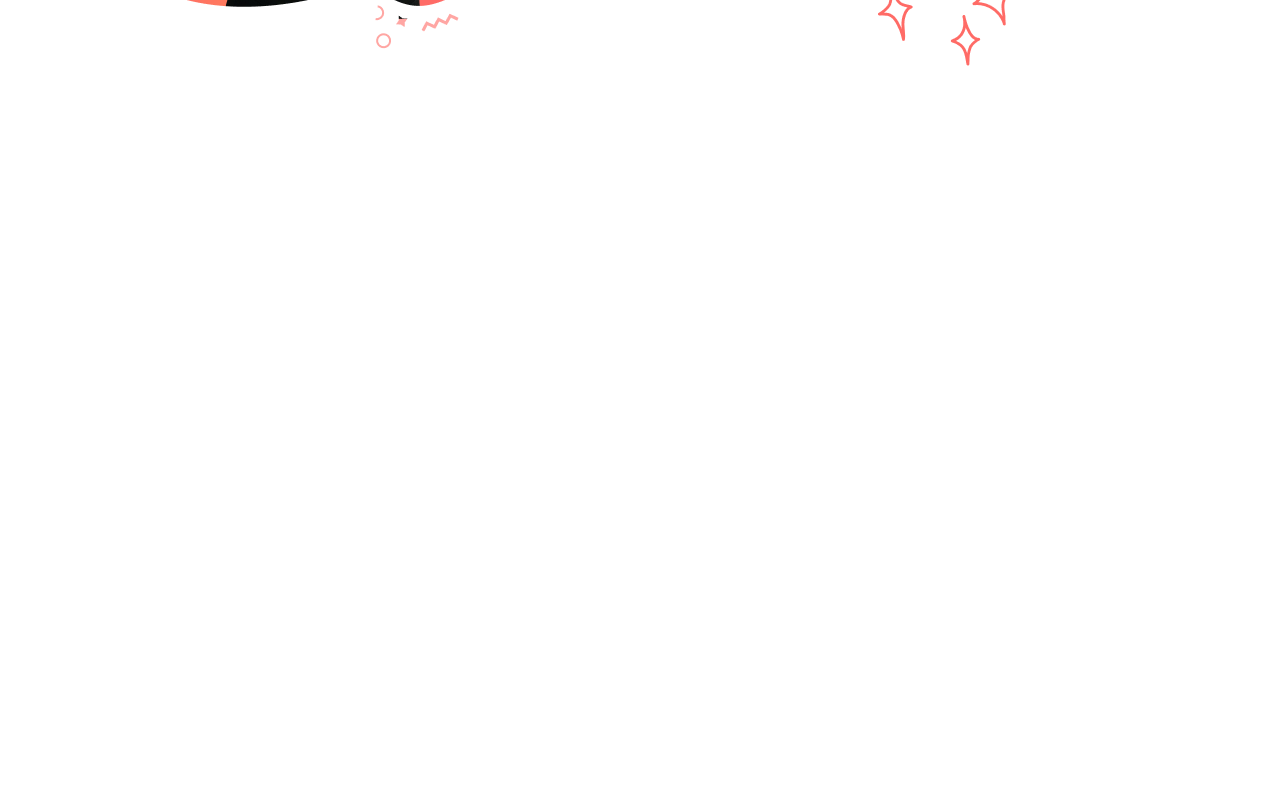
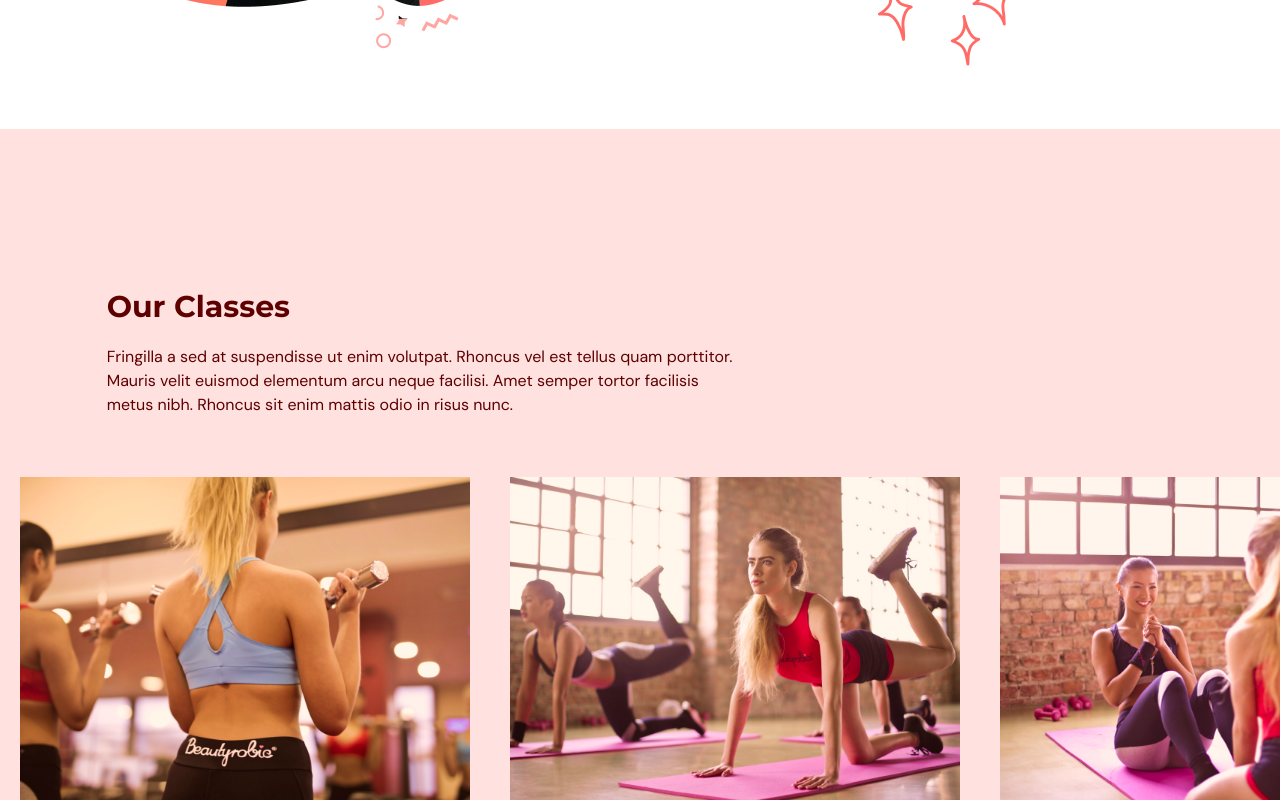
Before and after one commit to fercatico/react-gym-ts-site-01, a React (Vite) app: page / in a window 1280 px wide. Shown: the part 2000-2800 px from the top of the page. Before the commit the page ends 2129 px from the top, so only its background shows below. Built offline with nearby package versions, Linux system fonts and the light colour scheme.

Commit message:
Add OurClasses Page

```diff
--- a/src/App.tsx
+++ b/src/App.tsx
@@ -3,6 +3,7 @@
 import { SelectedPage } from "./shared/types";
 import Home from "@/scenes/home";
 import Benefits from "@/scenes/benefits";
+import OurClasses from "./scenes/ourClasses";
 
 function App() {
   const [selectedPage, setSelectedPage] = useState<SelectedPage>(
@@ -36,6 +37,7 @@
       />
       <Home setSelectedPage={setSelectedPage} />
       <Benefits setSelectedPage={setSelectedPage} />
+      <OurClasses setSelectedPage={setSelectedPage}></OurClasses>
     </div>
   );
 }
--- a/src/scenes/navbar/index.tsx
+++ b/src/scenes/navbar/index.tsx
@@ -1,4 +1,4 @@
-import React, { useState } from "react";
+import { useState } from "react";
 import { Bars3Icon, XMarkIcon } from "@heroicons/react/24/solid";
 import Logo from "@/assets/Logo.png";
 import Link from "./Link";
@@ -12,18 +12,23 @@
   setSelectedPage: (value: SelectedPage) => void;
 };
 
-const NavBar = ({ isTopOfPage, selectedPage, setSelectedPage }: Props) => {
+const Navbar = ({ isTopOfPage, selectedPage, setSelectedPage }: Props) => {
   const flexBetween = "flex items-center justify-between";
   const [isMenuToggled, setIsMenuToggled] = useState<boolean>(false);
-  const isAboveMediumScreens = useMediaQuery("(min-width: 1060px");
+  const isAboveMediumScreens = useMediaQuery("(min-width: 1060px)");
   const navbarBackground = isTopOfPage ? "" : "bg-primary-100 drop-shadow";
 
   return (
     <nav>
-      <div className={`${navbarBackground} ${flexBetween} fixed top-0 z-30 w-full py-6`}>
+      <div
+        className={`${navbarBackground} ${flexBetween} fixed top-0 z-30 w-full py-6`}
+      >
         <div className={`${flexBetween} mx-auto w-5/6`}>
           <div className={`${flexBetween} w-full gap-16`}>
+            {/* LEFT SIDE */}
             <img alt="logo" src={Logo} />
+
+            {/* RIGHT SIDE */}
             {isAboveMediumScreens ? (
               <div className={`${flexBetween} w-full`}>
                 <div className={`${flexBetween} gap-8 text-sm`}>
@@ -38,7 +43,7 @@
                     setSelectedPage={setSelectedPage}
                   />
                   <Link
-                    page="Our classes"
+                    page="Our Classes"
                     selectedPage={selectedPage}
                     setSelectedPage={setSelectedPage}
                   />
@@ -51,7 +56,7 @@
                 <div className={`${flexBetween} gap-8`}>
                   <p>Sign In</p>
                   <ActionButton setSelectedPage={setSelectedPage}>
-                    Become a member
+                    Become a Member
                   </ActionButton>
                 </div>
               </div>
@@ -66,7 +71,8 @@
           </div>
         </div>
       </div>
-      {/* MOBILE MENU */}
+
+      {/* MOBILE MENU MODAL */}
       {!isAboveMediumScreens && isMenuToggled && (
         <div className="fixed right-0 bottom-0 z-40 h-full w-[300px] bg-primary-100 drop-shadow-xl">
           {/* CLOSE ICON */}
@@ -75,6 +81,7 @@
               <XMarkIcon className="h-6 w-6 text-gray-400" />
             </button>
           </div>
+
           {/* MENU ITEMS */}
           <div className="ml-[33%] flex flex-col gap-10 text-2xl">
             <Link
@@ -88,7 +95,7 @@
               setSelectedPage={setSelectedPage}
             />
             <Link
-              page="Our classes"
+              page="Our Classes"
               selectedPage={selectedPage}
               setSelectedPage={setSelectedPage}
             />
@@ -104,4 +111,4 @@
   );
 };
 
-export default NavBar;
+export default Navbar;
--- /dev/null
+++ b/src/scenes/ourClasses/Class.tsx
@@ -0,0 +1,24 @@
+type Props = {
+  name: string;
+  description?: string;
+  image: string;
+};
+
+const Class = ({ name, description, image }: Props) => {
+  const overlayStyles = `p-5 absolute z-30 flex
+    h-[380px] w-[450px] flex-col items-center justify-center
+    whitespace-normal bg-primary-500 text-center text-white
+    opacity-0 transition duration-500 hover:opacity-90`;
+
+  return (
+    <li className="relative mx-5 inline-block h-[380px] w-[450px]">
+      <div className={overlayStyles}>
+        <p className="text-2xl">{name}</p>
+        <p className="mt-5">{description}</p>
+      </div>
+      <img alt={`${image}`} src={image} />
+    </li>
+  );
+};
+
+export default Class;
--- /dev/null
+++ b/src/scenes/ourClasses/index.tsx
@@ -0,0 +1,95 @@
+import { ClasstType, SelectedPage } from "@/shared/types";
+import image1 from "@/assets/image1.png";
+import image2 from "@/assets/image2.png";
+import image3 from "@/assets/image3.png";
+import image4 from "@/assets/image4.png";
+import image5 from "@/assets/image5.png";
+import image6 from "@/assets/image6.png";
+import { motion } from "framer-motion";
+import Htext from "@/shared/HText";
+import Class from "./Class";
+
+const classes: Array<ClasstType> = [
+  {
+    name: "Weight Training Classes",
+    description:
+      "Lorem ipsum dolor sit amet, consectetur adipiscing elit, sed do eiusmod tempor incididunt ut labore et dolore magna aliqua. Ut enim ad minim veniam, quis nostrud exercitation ullamco laboris nisi ut aliquip ex ea commodo consequat.",
+    image: image1,
+  },
+  {
+    name: "Yoga Classes",
+    image: image2,
+  },
+  {
+    name: "Ab Core Classes",
+    description:
+      "Lorem ipsum dolor sit amet, consectetur adipiscing elit, sed do eiusmod tempor incididunt ut labore et dolore magna aliqua. Ut enim ad minim veniam, quis nostrud exercitation ullamco laboris nisi ut aliquip ex ea commodo consequat.",
+    image: image3,
+  },
+  {
+    name: "Adventure Classes",
+    description:
+      "Lorem ipsum dolor sit amet, consectetur adipiscing elit, sed do eiusmod tempor incididunt ut labore et dolore magna aliqua. Ut enim ad minim veniam, quis nostrud exercitation ullamco laboris nisi ut aliquip ex ea commodo consequat.",
+    image: image4,
+  },
+  {
+    name: "Fitness Classes",
+    image: image5,
+  },
+  {
+    name: "Training Classes",
+    description:
+      "Lorem ipsum dolor sit amet, consectetur adipiscing elit, sed do eiusmod tempor incididunt ut labore et dolore magna aliqua. Ut enim ad minim veniam, quis nostrud exercitation ullamco laboris nisi ut aliquip ex ea commodo consequat.",
+    image: image6,
+  },
+];
+
+type Props = {
+  setSelectedPage: (value: SelectedPage) => void;
+};
+
+const OurClasses = ({ setSelectedPage }: Props) => {
+  return (
+    <section id="ourclasses" className="w-full bg-primary-100 py-40">
+      <motion.div
+        onViewportEnter={() => setSelectedPage(SelectedPage.OurClasses)}
+      >
+        <motion.div
+          className="mx-auto w-5/6"
+          initial="hidden"
+          whileInView="visible"
+          viewport={{ once: true, amount: 0.5 }}
+          transition={{ duration: 0.5 }}
+          variants={{
+            hidden: { opacity: 0, x: -50 },
+            visible: { opacity: 1, x: 0 },
+          }}
+        >
+          <div className="md:w-3/5">
+            <Htext>Our Classes</Htext>
+            <p className="py-5">
+              Fringilla a sed at suspendisse ut enim volutpat. Rhoncus vel est
+              tellus quam porttitor. Mauris velit euismod elementum arcu neque
+              facilisi. Amet semper tortor facilisis metus nibh. Rhoncus sit
+              enim mattis odio in risus nunc.
+            </p>
+          </div>
+        </motion.div>
+        <div className="mt-10 h-[353px] w-full overflow-x-auto overflow-y-hidden">
+          <ul className="w-[2800px] whitespace-nowrap">
+            {classes.map((item, index) => (
+              <Class
+                key={`${item.name}-${index}`}
+                name={item.name}
+                description={item.description}
+                image={item.image}
+              />
+            ))}
+          </ul>
+        </div>
+      </motion.div>
+    </section>
+  );
+};
+
+export default OurClasses;
--- a/src/shared/types.ts
+++ b/src/shared/types.ts
@@ -10,3 +10,9 @@
   title: string;
   description: string;
 }
+
+export interface ClasstType {
+  name: string;
+  description?: string;
+  image: string;
+}
```
